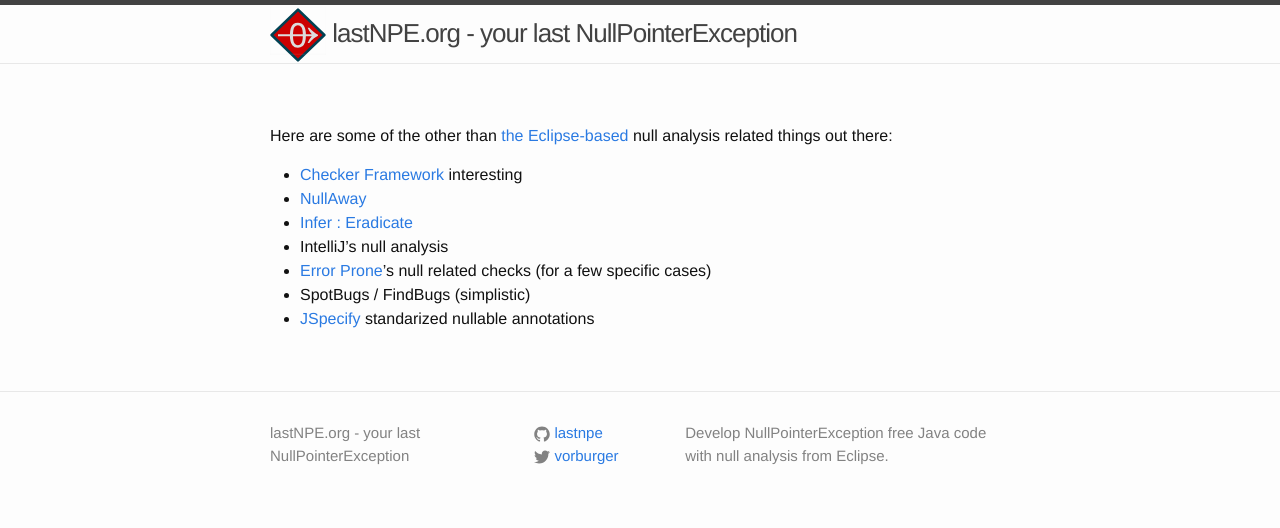
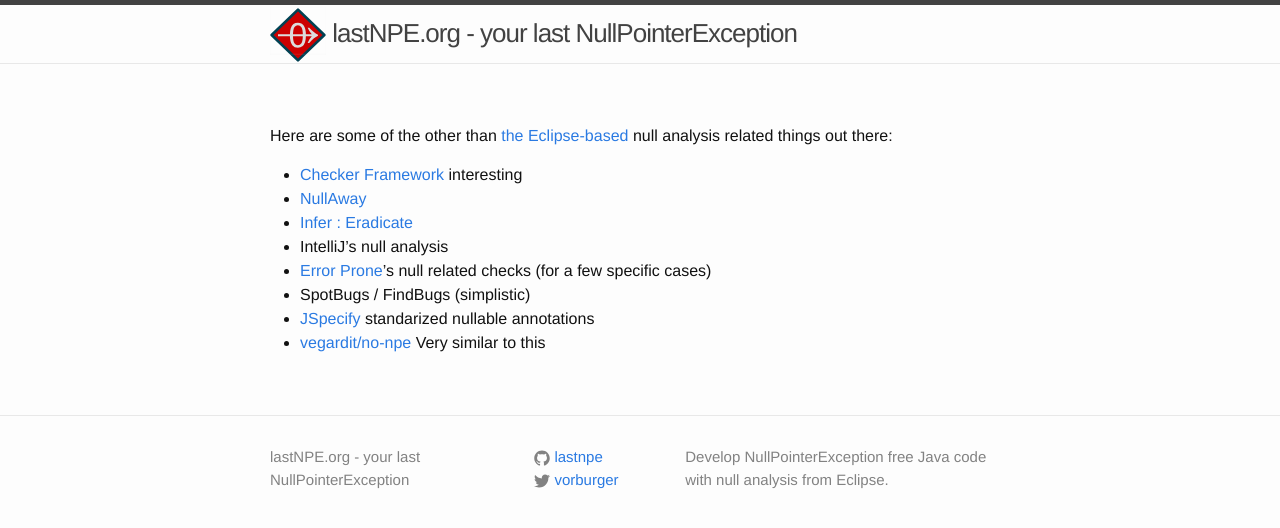
Before and after one commit to lastnpe/lastnpe.github.io, a Jekyll site: the page built from other-nonull.md, in a window 1280 px wide. Shown: the top 528 px of the page. Built offline with Jekyll 4.4.1, drawn with Linux system fonts in a browser that asks for light colours; our own code applies the rules of GitHub Pages for plain Markdown files.

Commit message:
Add link to https://github.com/vegardit/no-npe

```diff
--- a/other-nonull.md
+++ b/other-nonull.md
@@ -13,3 +13,4 @@ Here are some of the other than [the Eclipse-based](..) null analysis related th
 * [Error Prone](http://errorprone.info/bugpatterns)'s null related checks (for a few specific cases)
 * SpotBugs / FindBugs (simplistic)
 * [JSpecify](https://jspecify.dev) standarized nullable annotations
+* [vegardit/no-npe](https://github.com/vegardit/no-npe) Very similar to this
```
